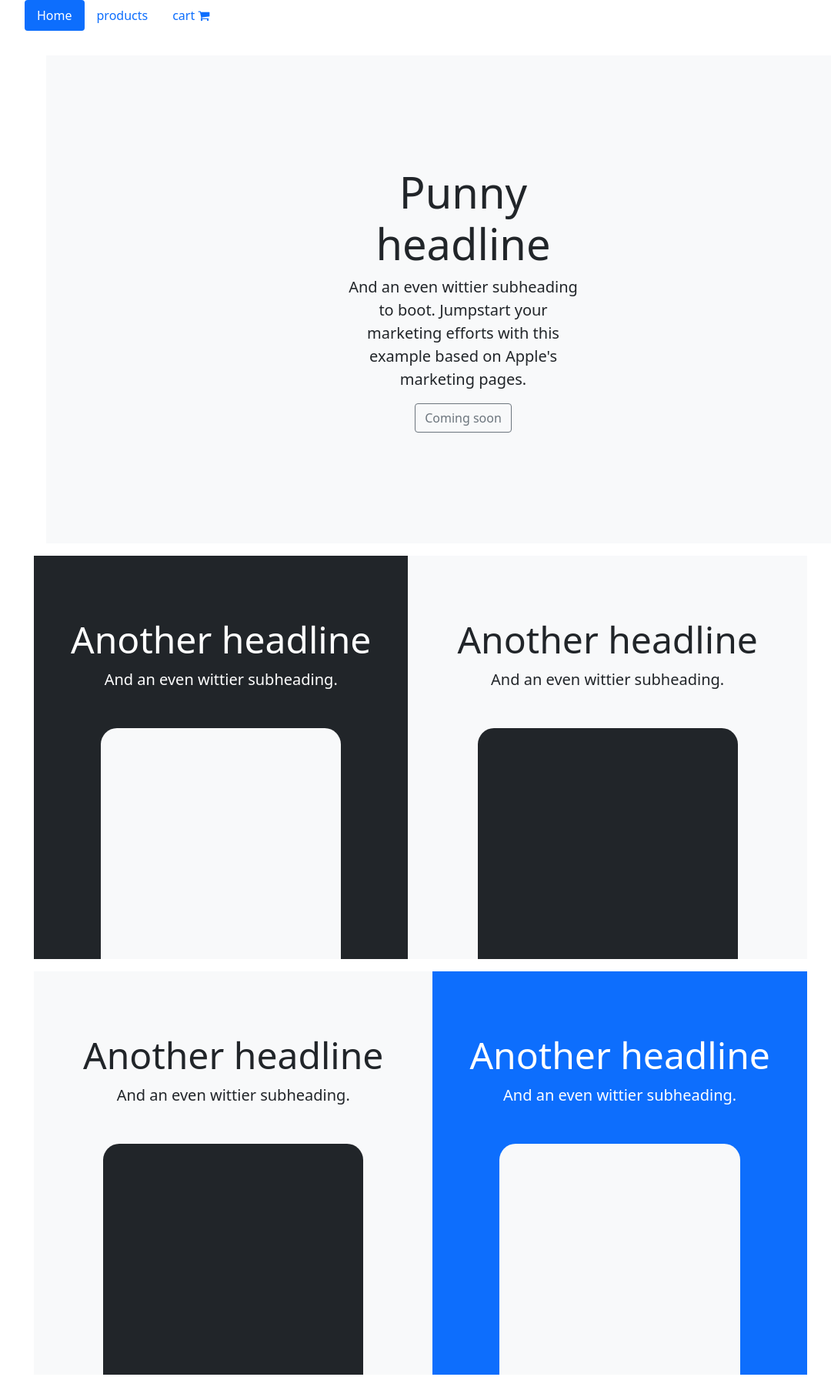
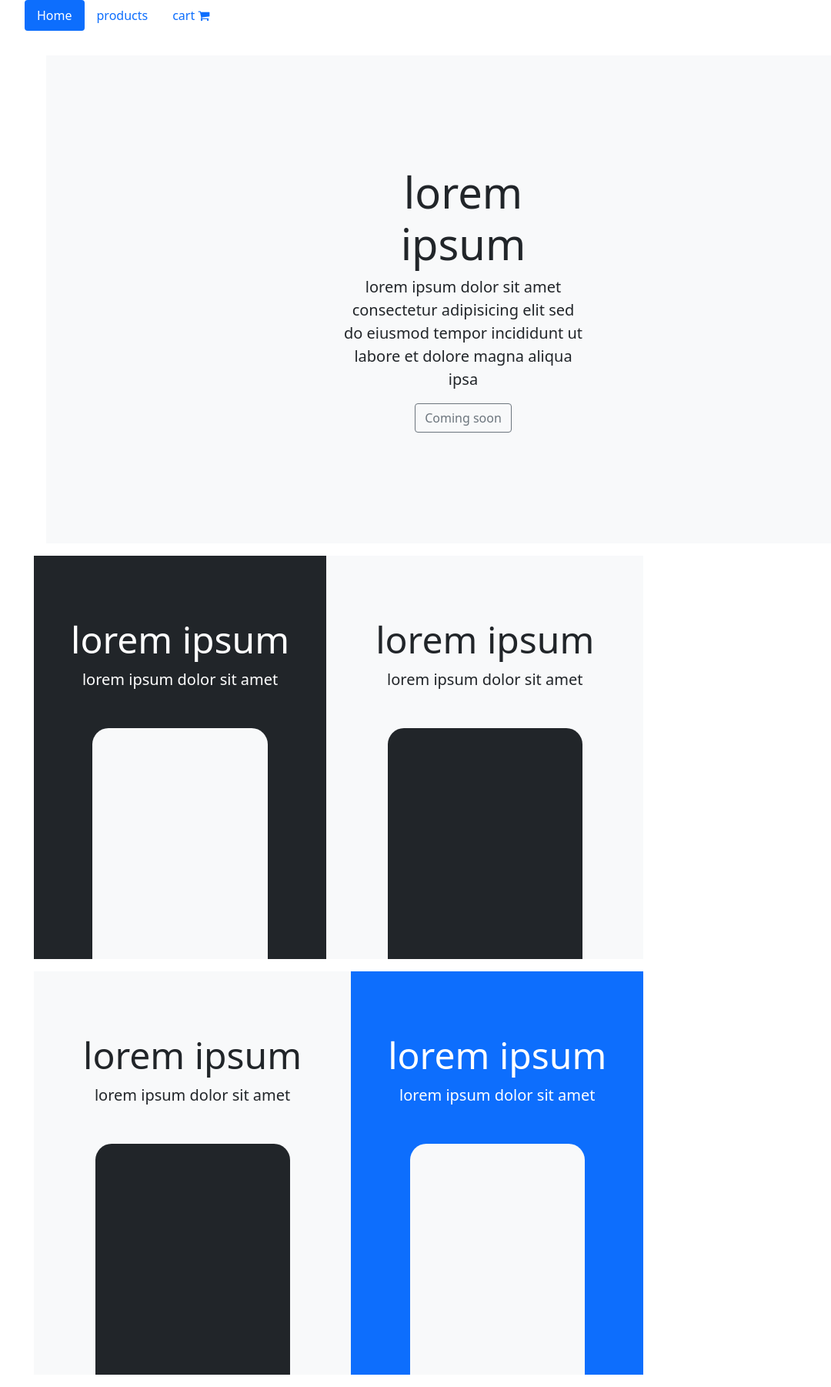
Before and after one commit to jealdana/ewebshop, a Django app: page / in a window 1280 px wide. Shown: the whole page at 77% size, without its empty margins (38-1118 px from the left). Run offline with Django 3.2, Linux system fonts and the light colour scheme; some libraries are stand-ins or nearby versions.

Commit message:
1.1.3 Replacing landing wording with lorem and adding icon

```diff
--- a/frontend/templates/frontend/detail.html
+++ b/frontend/templates/frontend/detail.html
@@ -7,16 +7,15 @@
     <head>
         <meta charset="utf-8">
         <meta http-equiv="X-UA-Compatible" content="IE=edge">
-        <title>Einstein's Coffee</title>
+        <title>Einstein's E-shop</title>
         <meta name="description" content="">
         <meta name="viewport" content="width=device-width, initial-scale=1">
-        <link rel="stylesheet" href="">
-
         <!-- Bootstrap CSS -->
         <link href="https://cdn.jsdelivr.net/npm/bootstrap@5.0.0-beta3/dist/css/bootstrap.min.css" rel="stylesheet" integrity="sha384-eOJMYsd53ii+scO/bJGFsiCZc+5NDVN2yr8+0RDqr0Ql0h+rP48ckxlpbzKgwra6" crossorigin="anonymous">
 
         <!-- Load an icon library -->
         <link rel="stylesheet" href="https://cdnjs.cloudflare.com/ajax/libs/font-awesome/4.7.0/css/font-awesome.min.css">
+        <link rel="icon" href="https://image.flaticon.com/icons/png/512/119/119082.png"><i ></i>
 
     </head>
     <body>
--- a/frontend/templates/frontend/landingPage.html
+++ b/frontend/templates/frontend/landingPage.html
@@ -1,7 +1,7 @@
 <div class="position-relative overflow-hidden p-3 p-md-5 m-md-3 text-center bg-light">
     <div class="col-md-5 p-lg-5 mx-auto my-5">
-      <h1 class="display-4 font-weight-normal">Punny headline</h1>
-      <p class="lead font-weight-normal">And an even wittier subheading to boot. Jumpstart your marketing efforts with this example based on Apple's marketing pages.</p>
+      <h1 class="display-4 font-weight-normal">{% lorem 2 w  %}</h1>
+      <p class="lead font-weight-normal">{% lorem 20 w %}</p>
       <a class="btn btn-outline-secondary" href="#">Coming soon</a>
     </div>
     <div class="product-device box-shadow d-none d-md-block"></div>
@@ -11,34 +11,34 @@
 <div class="d-md-flex flex-md-equal w-100 my-md-3 pl-md-3">
     <div class="bg-dark mr-md-3 pt-3 px-3 pt-md-5 px-md-5 text-center text-white overflow-hidden">
       <div class="my-3 py-3">
-        <h2 class="display-5">Another headline</h2>
-        <p class="lead">And an even wittier subheading.</p>
+        <h2 class="display-5">{% lorem 2 w  %}</h2>
+        <p class="lead">{% lorem 5 w %}</p>
       </div>
       <div class="bg-light box-shadow mx-auto" style="width: 80%; height: 300px; border-radius: 21px 21px 0 0;"></div>
     </div>
     <div class="bg-light mr-md-3 pt-3 px-3 pt-md-5 px-md-5 text-center overflow-hidden">
       <div class="my-3 p-3">
-        <h2 class="display-5">Another headline</h2>
-        <p class="lead">And an even wittier subheading.</p>
+        <h2 class="display-5">{% lorem 2 w  %}</h2>
+        <p class="lead">{% lorem 5 w %}</p>
       </div>
       <div class="bg-dark box-shadow mx-auto" style="width: 80%; height: 300px; border-radius: 21px 21px 0 0;"></div>
     </div>
-  </div>
+</div>
 
 
-  <div class="d-md-flex flex-md-equal w-100 my-md-3 pl-md-3">
+<div class="d-md-flex flex-md-equal w-100 my-md-3 pl-md-3">
     <div class="bg-light mr-md-3 pt-3 px-3 pt-md-5 px-md-5 text-center overflow-hidden">
       <div class="my-3 p-3">
-        <h2 class="display-5">Another headline</h2>
-        <p class="lead">And an even wittier subheading.</p>
+        <h2 class="display-5">{% lorem 2 w  %}</h2>
+        <p class="lead">{% lorem 5 w %}</p>
       </div>
       <div class="bg-dark box-shadow mx-auto" style="width: 80%; height: 300px; border-radius: 21px 21px 0 0;"></div>
     </div>
     <div class="bg-primary mr-md-3 pt-3 px-3 pt-md-5 px-md-5 text-center text-white overflow-hidden">
       <div class="my-3 py-3">
-        <h2 class="display-5">Another headline</h2>
-        <p class="lead">And an even wittier subheading.</p>
+        <h2 class="display-5">{% lorem 2 w  %}</h2>
+        <p class="lead">{% lorem 5 w %}</p>
       </div>
       <div class="bg-light box-shadow mx-auto" style="width: 80%; height: 300px; border-radius: 21px 21px 0 0;"></div>
     </div>
-  </div>
+</div>
```
